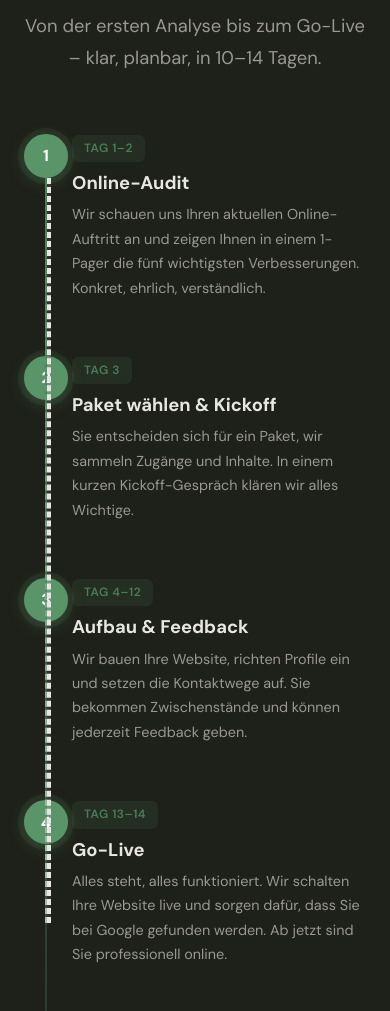
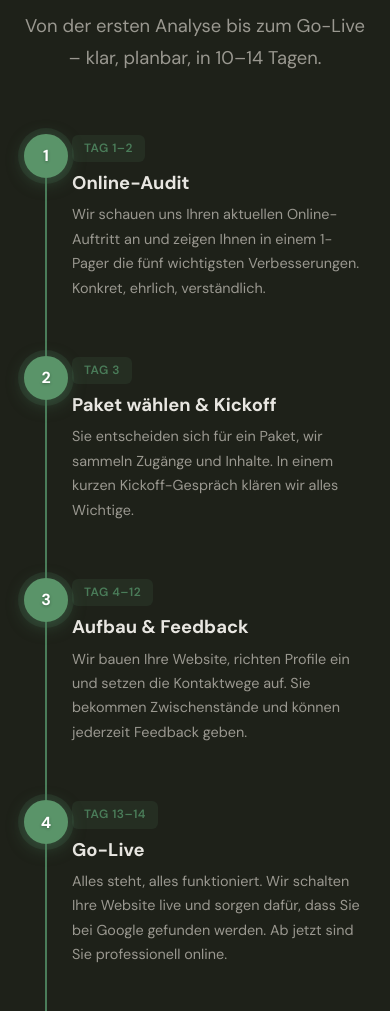
Before and after one commit to StandfestStefan/standfest-website, a plain HTML site: page index.html in a window 390 px wide. Shown: the part 6100-7111 px from the top of the page. Drawn offline with Linux system fonts and the light colour scheme.

Commit message:
fix: Header-Navigation auf Desktop sichtbar + Timeline-Zahlen lesbar
- Desktop (>769px): Nav-Links als Flex-Row sichtbar, Hamburger versteckt
- Mobile: Hamburger bleibt, Overlay-Menü funktioniert weiter
- Timeline: z-index korrigiert damit Linie HINTER den Zahlenkreisen läuft
- Timeline-Dots: größere Schrift, text-shadow, stärkerer Kontrast

Co-Authored-By: Claude Opus 4.6 (1M context) <noreply@anthropic.com>

```diff
--- a/css/style.css
+++ b/css/style.css
@@ -327,7 +327,7 @@ section {
 }
 
 .nav-toggle:hover {
-  border-color: rgba(0, 0, 0, 0.25);
+  border-color: var(--accent);
 }
 
 .nav-toggle span {
@@ -337,6 +337,23 @@ section {
   background: var(--nav-text-hover);
   margin: 4px 0;
   transition: var(--transition);
+}
+
+/* Desktop nav — links visible, burger hidden */
+@media (min-width: 769px) {
+  .nav-links {
+    display: flex;
+    position: static;
+    flex-direction: row;
+    background: none;
+    padding: 0;
+    gap: 8px;
+    border-bottom: none;
+    align-items: center;
+  }
+  .nav-toggle {
+    display: none;
+  }
 }
 
 /* Mobile nav adjustments */
--- a/index.html
+++ b/index.html
@@ -478,23 +478,25 @@
     .timeline-track {
       position: absolute;
       left: 27px; top: 56px; bottom: 56px;
-      width: 2px;
-      background: var(--border);
-      border-style: dashed;
-      z-index: 1;
+      width: 0;
+      border-left: 2px dashed var(--border);
+      background: none;
+      z-index: 0;
     }
     .timeline-beam {
       position: absolute;
       left: 27px; top: 56px;
-      width: 2px; height: 0;
-      background: linear-gradient(to bottom, var(--accent), rgba(74,124,89,0.3));
+      width: 0; height: 0;
+      border-left: 2px solid var(--accent);
+      background: none;
       transition: height 0.1s linear;
-      z-index: 1;
+      z-index: 0;
     }
 
     .timeline-step {
       position: relative;
       padding: 0 0 56px 0;
+      z-index: 2;
     }
     .timeline-step:last-child { padding-bottom: 0; }
 
@@ -504,19 +506,20 @@
       width: 56px; height: 56px;
       border-radius: 50%;
       background: var(--accent);
-      border: 3px solid rgba(74,124,89,0.4);
+      border: 3px solid rgba(74,124,89,0.5);
       display: flex; align-items: center; justify-content: center;
-      font-size: 1.25rem; font-weight: 700;
+      font-size: 1.4rem; font-weight: 800;
       color: #fff;
-      box-shadow: 0 4px 12px rgba(74,124,89,0.3);
+      text-shadow: 0 1px 3px rgba(0,0,0,0.3);
+      box-shadow: 0 4px 14px rgba(74,124,89,0.35);
       transition: all 0.4s ease;
-      z-index: 2;
+      z-index: 3;
     }
     .timeline-dot.reached {
       border-color: var(--accent-hover);
       background: var(--accent-hover);
       color: #fff;
-      box-shadow: 0 4px 16px rgba(74,124,89,0.4), 0 0 0 6px rgba(74,124,89,0.15);
+      box-shadow: 0 4px 18px rgba(74,124,89,0.45), 0 0 0 6px rgba(74,124,89,0.18);
     }
 
     .timeline-tag {
```
